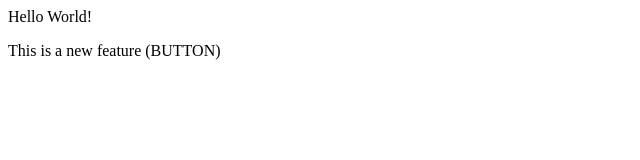
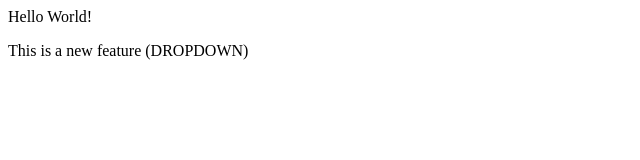
Before and after one commit to Baishalee/HTML-Learning, a plain HTML site: page index.html in a window 1280 px wide. Shown: the full height of the page, 0-640 px from the left. Drawn offline with Linux system fonts and the light colour scheme.

Commit message:
add dropdown

```diff
--- a/index.html
+++ b/index.html
@@ -1,2 +1,2 @@
 <p>Hello World!</p>
-<p>This is a new feature (BUTTON)</p>
+<p>This is a new feature (DROPDOWN)</p>
```
